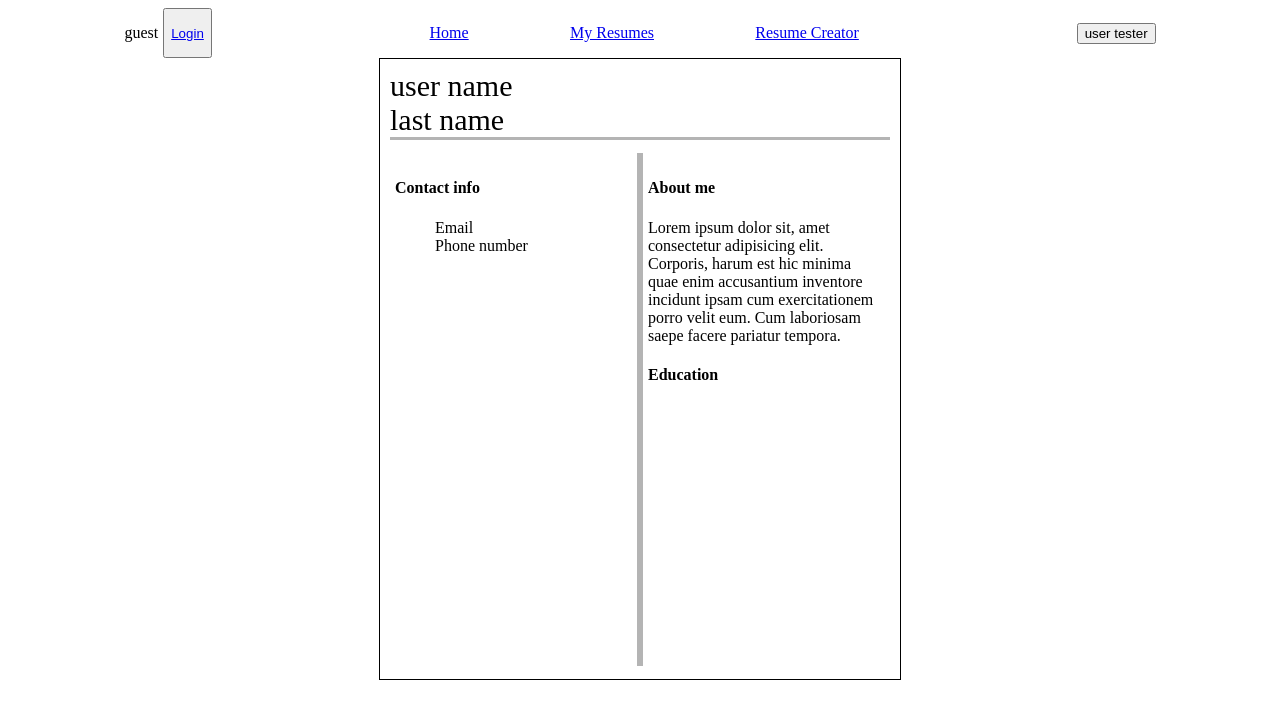
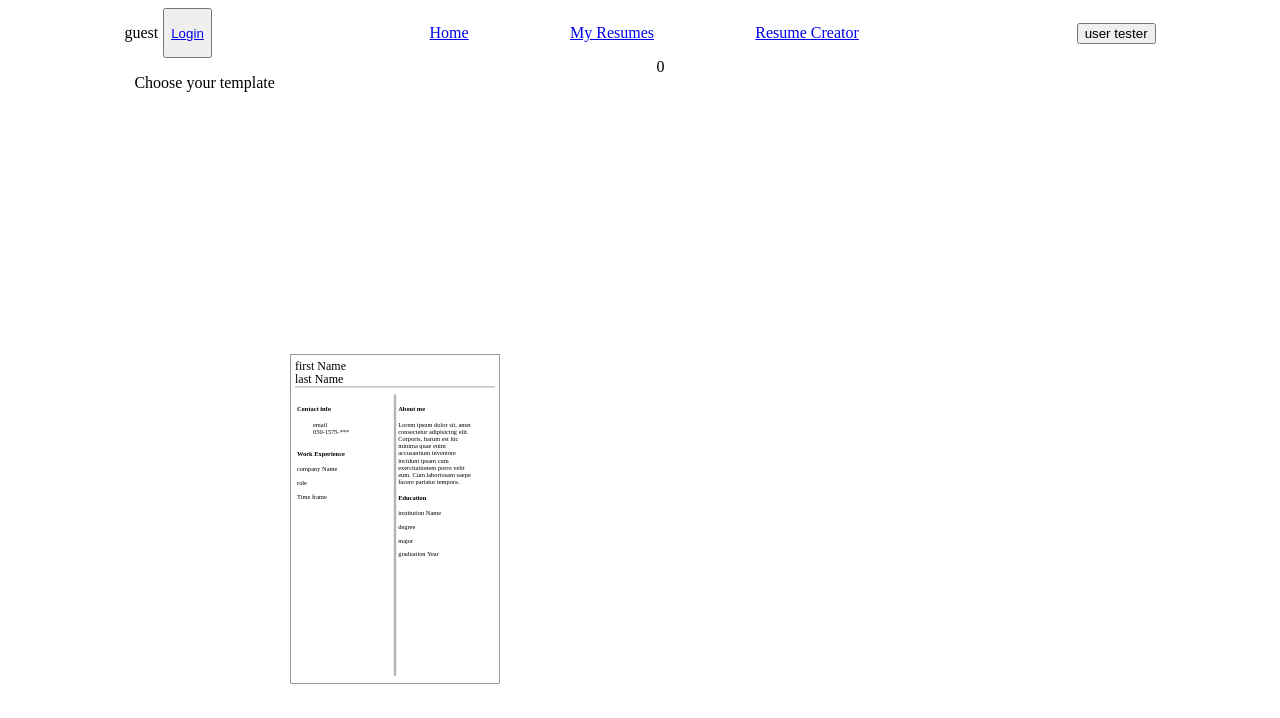
Before and after one commit to OfekMajar/portfolioCreatorProject, a React (Vite) app: page /ResumeCreator in a window 1280 px wide. Shown: the top 718 px of the page. Built offline with nearby package versions, Linux system fonts and the light colour scheme; no server answers.

Commit message:
working on template 1 showing

```diff
--- a/src/components/templates/infoDisplays/EducationDisplay.jsx
+++ b/src/components/templates/infoDisplays/EducationDisplay.jsx
@@ -1,9 +1,15 @@
 import React from 'react'
 
-function EducationDisplay() {
+function EducationDisplay(props) {
+  // {institution:"institution Name",degree:"degree",major:"major" ,graduationYear:"graduation Year"}
+  const {institution,degree,major,graduationYear} =props.education
+  console.log(degree);
   return (
-    <div>
-
+    <div className='displaySingleEducation'>
+      <p>{institution}</p>
+      <p>{degree}</p>
+      <p>{major}</p>
+      <p>{graduationYear}</p>
     </div>
   )
 }
--- /dev/null
+++ b/src/components/templates/infoDisplays/WorkExperienceDisplay.jsx
@@ -0,0 +1,14 @@
+import React from "react";
+
+function WorkExperienceDisplay(props) {
+  const { companyName, role, timeFrame } = props.workExp;
+  return (
+    <div className="displaySingleWorkExp">
+      <p>{companyName}</p>
+      <p>{role}</p>
+      <p>{timeFrame}</p>
+    </div>
+  );
+}
+
+export default WorkExperienceDisplay;
--- a/src/components/templates/miniTamplate/MiniTemplate.jsx
+++ b/src/components/templates/miniTamplate/MiniTemplate.jsx
@@ -5,8 +5,8 @@ import "./miniTemplate.css";
 function MiniTemplate() {
   const [chosenTemplate, setChosenTemplate] = useState();
   return (
-    <div>
-      <Template1 />
+    <div id="templateOptions">
+      <Template1 isBig={false} />
     </div>
   );
 }
--- a/src/components/templates/template1/Template1.jsx
+++ b/src/components/templates/template1/Template1.jsx
@@ -1,38 +1,66 @@
-import React from "react";
+import React, { useState } from "react";
+import EducationDisplay from "../infoDisplays/EducationDisplay";
+import WorkExperienceDisplay from "../infoDisplays/WorkExperienceDisplay";
 import "./template1.css";
-function Template1() {
+function Template1({ isBig }) {
+  const [contactInfo, setContactInfo] = useState({
+    firstName: "first Name",
+    lastName: "last Name",
+    email: "email",
+    phone: "050-1575-***",
+    aboutMe: `      Lorem ipsum dolor sit, amet consectetur adipisicing elit.
+    Corporis, harum est hic minima quae enim accusantium inventore
+    incidunt ipsam cum exercitationem porro velit eum. Cum
+    laboriosam saepe facere pariatur tempora.`,
+  });
+  const [workExpList, setWorkExpList] = useState([
+    { companyName: "company Name", role: "role", timeFrame: "Time frame" },
+  ]);
+  const [educationsList, setEducationsList] = useState([
+    {
+      institution: "institution Name",
+      degree: "degree",
+      major: "major",
+      graduationYear: "graduation Year",
+    },
+  ]);
   return (
-    <div id="temp1Container">
+    <div
+      id="temp1Container"className={isBig ? "bigTemplate" : "smallTemplate"}>
       <section className="userFullName">
-        <span id="firstName">user name</span>
-        <span id="lastName">last name</span>
+        <span id="firstName">{contactInfo.firstName}</span>
+        <span id="lastName">{contactInfo.lastName}</span>
       </section>
       <section className="content">
         <div className="contentColumn">
           <div className="leftContentColumn">
             <div className="contactInfo">
               <h4>Contact info</h4>
-
               <ul>
-                <li>Email</li>
-                <li>Phone number</li>
+                <li>{contactInfo.email}</li>
+                <li>{contactInfo.phone}</li>
               </ul>
+            </div>
+            <div className="workExperience">
+              <h4>Work Experience</h4>
+              <div>
+                {workExpList.map((item) => {
+                  return <WorkExperienceDisplay workExp={item} />;
+                })}
+              </div>
             </div>
           </div>
           <div className="rightContentColumn">
             <div className="aboutMe">
               <h4>About me</h4>
-              <div>
-                Lorem ipsum dolor sit, amet consectetur adipisicing elit.
-                Corporis, harum est hic minima quae enim accusantium inventore
-                incidunt ipsam cum exercitationem porro velit eum. Cum
-                laboriosam saepe facere pariatur tempora.
-              </div>
+              <div>{contactInfo.aboutMe}</div>
             </div>
             <div className="education">
               <h4>Education</h4>
               <div>
-
+                {educationsList.map((item) => {
+                  return <EducationDisplay education={item} />;
+                })}
               </div>
             </div>
           </div>
--- a/src/components/templates/template1/template1.css
+++ b/src/components/templates/template1/template1.css
@@ -3,11 +3,14 @@
   flex-direction: column;
   border: 1px solid black;
   width: 500px;
-  height: 600px;
+  height: 800px;
   padding: 10px;
 }
 
+.smallTemplate {
+  transform: scale(0.4);
 
+}
 .userFullName {
   display: flex;
   flex-direction: column;
@@ -41,3 +44,6 @@
 .rightContentColumn {
   border-left: 3px solid rgba(128, 128, 128, 0.591);
 }
+.aboutMe {
+  width: 80%;
+}
--- a/src/pages/resumeCreator/ResumeCreator.jsx
+++ b/src/pages/resumeCreator/ResumeCreator.jsx
@@ -4,15 +4,20 @@ import MiniTemplate from "../../components/templates/miniTamplate/MiniTemplate";
 import "./resumeCreator.css"
 function ResumeCreator() {
   const [isChoosingTemplate,setIsChoosingTemplate]=useState(true)
-  const [selectedTemplate,setSelectedTemplate]=useState()
+  const [selectedTemplate,setSelectedTemplate]=useState(0)
   return (
     <div id="ResumeFormContainer">
     {isChoosingTemplate?
-    <div>
-      <section id="templatesOptions">
+    <div id="templateChooserContainer">
+      <section id="templatesOptionsContainer">
+        <div>
+          <p>Choose your template</p>
+        </div>
       <MiniTemplate/>
       </section>
-      <section id="templateViewer"></section>
+      <section id="templateViewer">
+        {selectedTemplate==<p>1561515</p>?null:selectedTemplate==2?2:selectedTemplate==3?3:0}
+      </section>
     </div>
     :
     <ResumeForm />
--- a/src/pages/resumeCreator/resumeCreator.css
+++ b/src/pages/resumeCreator/resumeCreator.css
@@ -3,12 +3,24 @@
   flex-direction: column;
   align-items: center;
 }
-#workExpContainer, #educationContainer{
+#templateChooserContainer {
+  display: flex;
+  width: 80%;
+}
+#workExpContainer,
+#educationContainer {
   display: flex;
   flex-direction: column;
   gap: 10px;
 }
-.singleWorkExpContainer,.SingleEducationContainer {
+#templatesOptionsContainer{
+  position: relative;}
+#templateOptions {
+  height: 50%;
+  position: relative;
+}
+.singleWorkExpContainer,
+.SingleEducationContainer {
   display: flex;
   flex-direction: column;
   padding: 1px;
```
